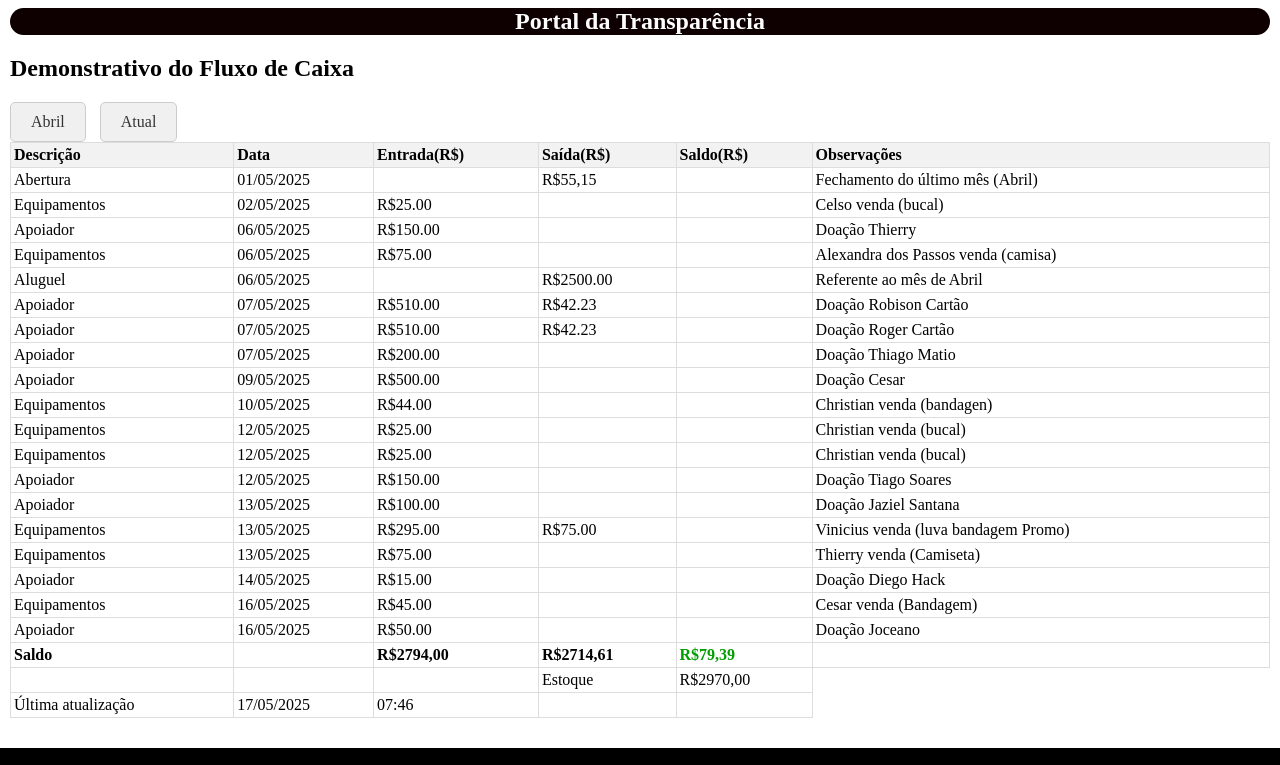
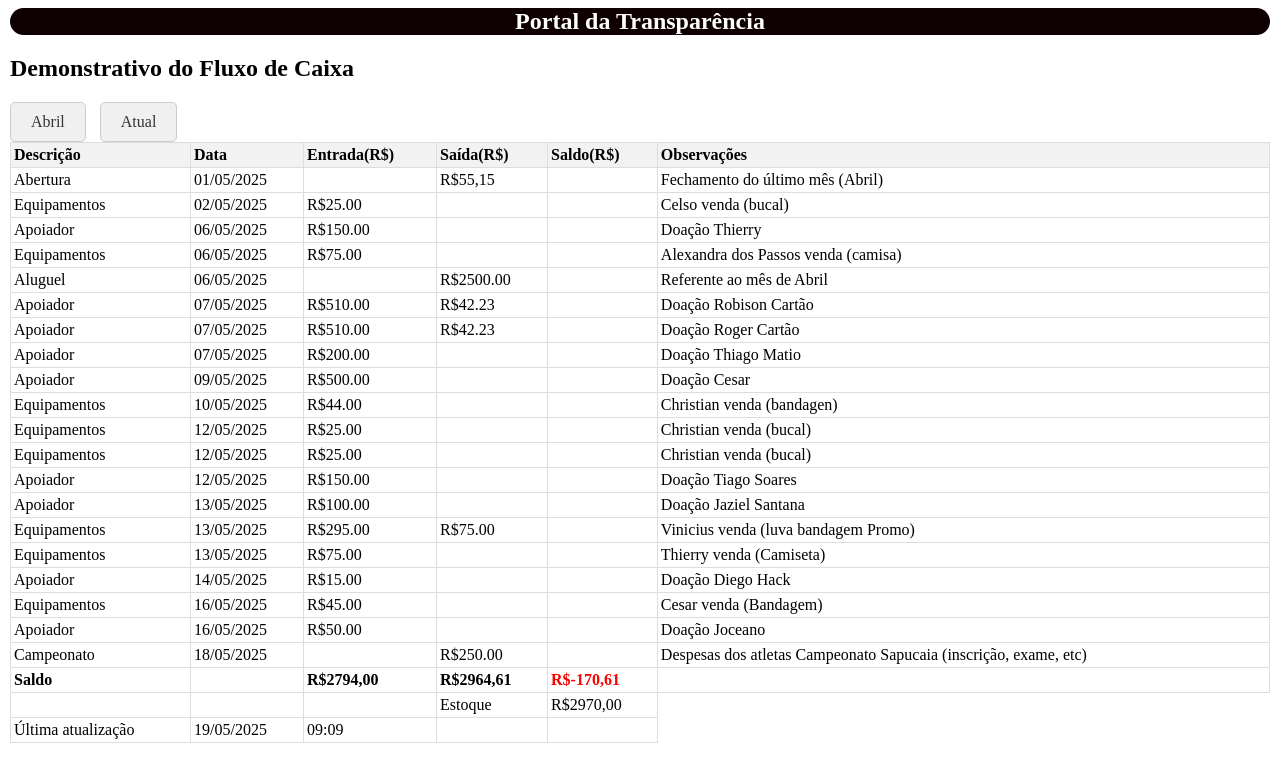
Before and after one commit to engenharia-da-luta/ong, a website built with Parcel: page docs/portal.html in a window 1280 px wide. Shown: the part 167-932 px from the top of the page. Built offline with nearby package versions, Linux system fonts and the light colour scheme.

Commit message:
update portal

```diff
--- a/docs/main.js
+++ b/docs/main.js
@@ -97,7 +97,7 @@ if (cashNegativeTotalElement) {
   cashNegativeTotalElement.textContent = cashSumNegativeFormatado;
 }
 
-const cashTotalManual = "R$79,39";
+const cashTotalManual = "R$-70,61";
 
 cashTotalElements.forEach((element) => {
   element.textContent = cashTotalManual;
--- a/docs/portal.html
+++ b/docs/portal.html
@@ -622,6 +622,16 @@
               <td class="cash-flow__column"></td>
               <td class="cash-flow__column">Doação Joceano</td>
             </tr>
+            <tr>
+              <td class="cash-flow__column">Campeonato</td>
+              <td class="cash-flow__column">18/05/2025</td>
+              <td class="cash-flow__column cash--positive"></td>
+              <td class="cash-flow__column cash--negative">R$250.00</td>
+              <td class="cash-flow__column"></td>
+              <td class="cash-flow__column">
+                Despesas dos atletas Campeonato Sapucaia (inscrição, exame, etc)
+              </td>
+            </tr>
 
             <tr class="cash-flow__saldo">
               <td class="cash-flow__column">Saldo</td>
@@ -642,8 +652,8 @@
             </tr>
             <tr>
               <td class="cash-flow__column">Última atualização</td>
-              <td class="cash-flow__column">17/05/2025</td>
-              <td class="cash-flow__column">07:46</td>
+              <td class="cash-flow__column">19/05/2025</td>
+              <td class="cash-flow__column">09:09</td>
               <td class="cash-flow__column"></td>
               <td class="cash-flow__column"></td>
             </tr>
```
Also changed, not shown: dist/portal.html, 14 other files.
